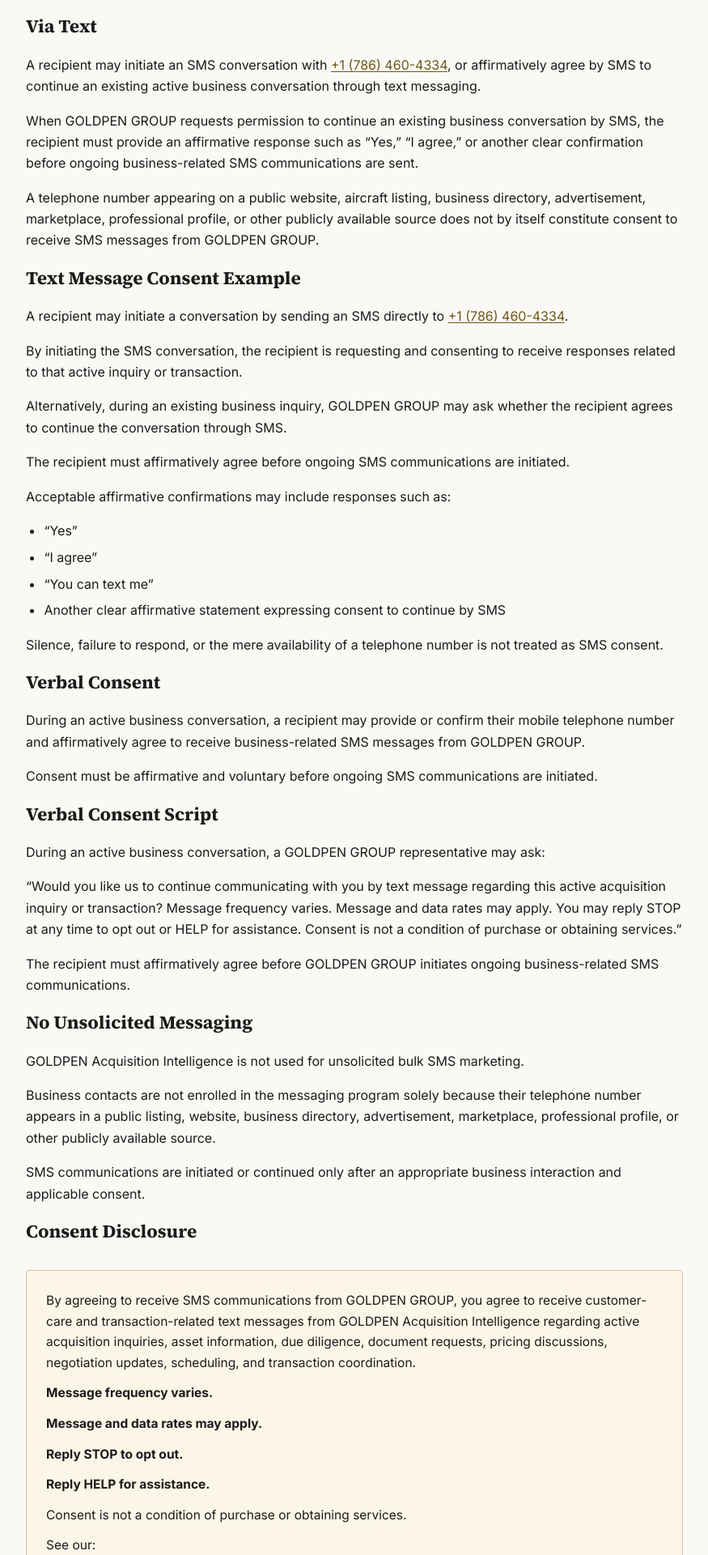
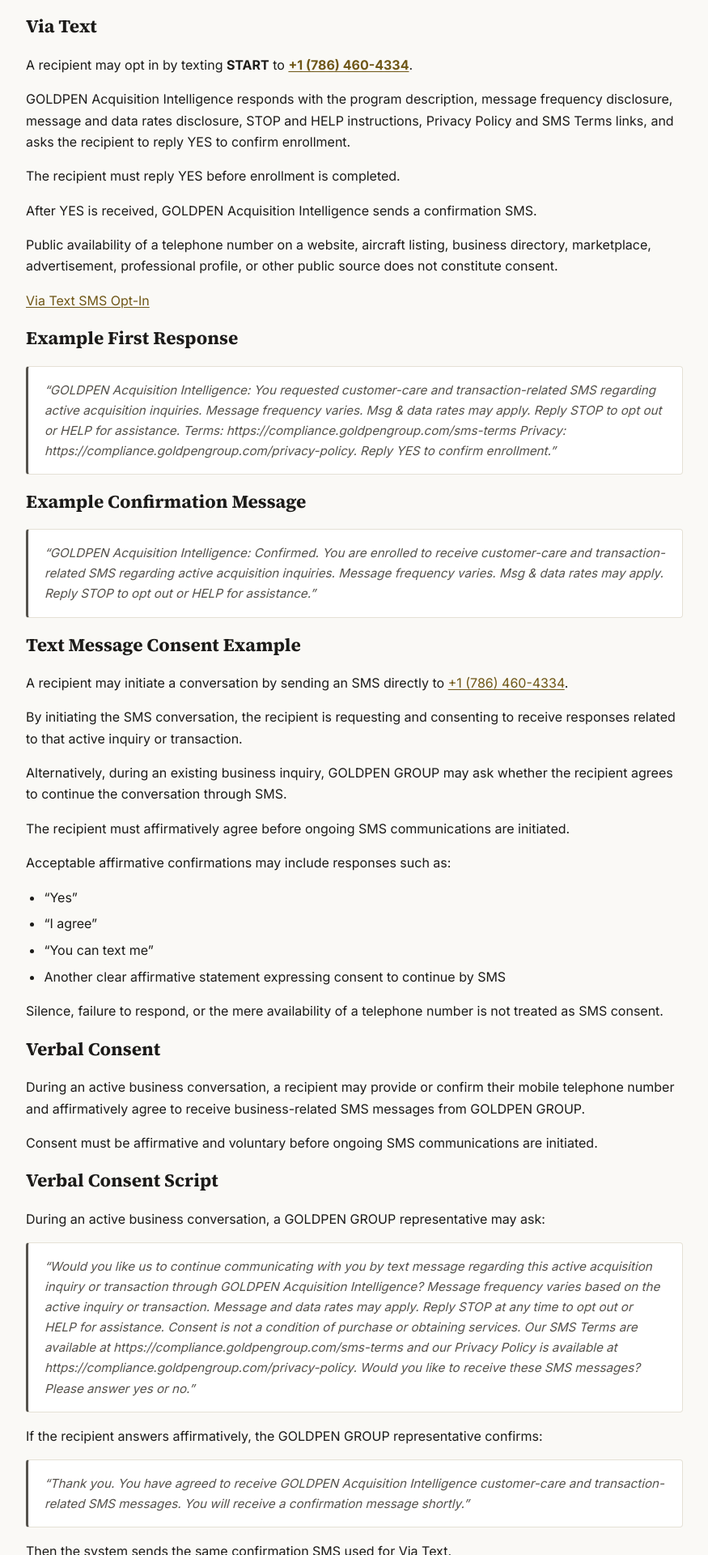
Before and after one commit to goldpenrealty-commits/goldpen-compliance-site, a Next.js app: page /sms-consent in a window 1280 px wide. Shown: the part 480-2400 px from the top of the page at 81% size, without its empty margins (202-1077 px from the left). Built offline with nearby package versions, Linux system fonts and the light colour scheme.

Commit message:
sms-consent: unify Via Text flow with sms-opt-in (START/YES), add sample messages, update Verbal Consent Script

```diff
--- a/src/app/sms-consent/page.tsx
+++ b/src/app/sms-consent/page.tsx
@@ -30,22 +30,49 @@
       <section>
         <h2>Via Text</h2>
         <p>
-          A recipient may initiate an SMS conversation with{" "}
-          <a href={`tel:${brand.smsNumberTel}`}>{brand.smsNumberDisplay}</a>, or affirmatively
-          agree by SMS to continue an existing active business conversation through text
-          messaging.
+          A recipient may opt in by texting <strong>START</strong> to{" "}
+          <strong>
+            <a href={`tel:${brand.smsNumberTel}`}>{brand.smsNumberDisplay}</a>
+          </strong>
+          .
         </p>
         <p>
-          When {brand.publicBrandName} requests permission to continue an existing business
-          conversation by SMS, the recipient must provide an affirmative response such as
-          &ldquo;Yes,&rdquo; &ldquo;I agree,&rdquo; or another clear confirmation before ongoing
-          business-related SMS communications are sent.
+          {brand.programName} responds with the program description, message frequency
+          disclosure, message and data rates disclosure, STOP and HELP instructions, Privacy
+          Policy and SMS Terms links, and asks the recipient to reply YES to confirm enrollment.
         </p>
+        <p>The recipient must reply YES before enrollment is completed.</p>
+        <p>After YES is received, {brand.programName} sends a confirmation SMS.</p>
         <p>
-          A telephone number appearing on a public website, aircraft listing, business directory,
-          advertisement, marketplace, professional profile, or other publicly available source
-          does not by itself constitute consent to receive SMS messages from{" "}
-          {brand.publicBrandName}.
+          Public availability of a telephone number on a website, aircraft listing, business
+          directory, marketplace, advertisement, professional profile, or other public source does
+          not constitute consent.
+        </p>
+        <ul className="resource-links">
+          <li>
+            <a href={`${brand.productionUrl}/sms-opt-in`}>Via Text SMS Opt-In</a>
+          </li>
+        </ul>
+      </section>
+
+      <section>
+        <h2>Example First Response</h2>
+        <p className="sms-sample">
+          &ldquo;{brand.programName}: You requested customer-care and transaction-related SMS
+          regarding active acquisition inquiries. Message frequency varies. Msg &amp; data rates
+          may apply. Reply STOP to opt out or HELP for assistance. Terms:{" "}
+          {brand.productionUrl}/sms-terms Privacy: {brand.productionUrl}/privacy-policy. Reply YES
+          to confirm enrollment.&rdquo;
+        </p>
+      </section>
+
+      <section>
+        <h2>Example Confirmation Message</h2>
+        <p className="sms-sample">
+          &ldquo;{brand.programName}: Confirmed. You are enrolled to receive customer-care and
+          transaction-related SMS regarding active acquisition inquiries. Message frequency
+          varies. Msg &amp; data rates may apply. Reply STOP to opt out or HELP for
+          assistance.&rdquo;
         </p>
       </section>
 
@@ -90,12 +117,26 @@
       <section>
         <h2>Verbal Consent Script</h2>
         <p>During an active business conversation, a {brand.publicBrandName} representative may ask:</p>
+        <p className="sms-sample">
+          &ldquo;Would you like us to continue communicating with you by text message regarding
+          this active acquisition inquiry or transaction through {brand.programName}? Message
+          frequency varies based on the active inquiry or transaction. Message and data rates may
+          apply. Reply STOP at any time to opt out or HELP for assistance. Consent is not a
+          condition of purchase or obtaining services. Our SMS Terms are available at{" "}
+          {brand.productionUrl}/sms-terms and our Privacy Policy is available at{" "}
+          {brand.productionUrl}/privacy-policy. Would you like to receive these SMS messages?
+          Please answer yes or no.&rdquo;
+        </p>
         <p>
-          &ldquo;Would you like us to continue communicating with you by text message regarding
-          this active acquisition inquiry or transaction? Message frequency varies. Message and
-          data rates may apply. You may reply STOP at any time to opt out or HELP for assistance.
-          Consent is not a condition of purchase or obtaining services.&rdquo;
+          If the recipient answers affirmatively, the {brand.publicBrandName} representative
+          confirms:
         </p>
+        <p className="sms-sample">
+          &ldquo;Thank you. You have agreed to receive {brand.programName} customer-care and
+          transaction-related SMS messages. You will receive a confirmation message
+          shortly.&rdquo;
+        </p>
+        <p>Then the system sends the same confirmation SMS used for Via Text.</p>
         <p>
           The recipient must affirmatively agree before {brand.publicBrandName} initiates ongoing
           business-related SMS communications.
```
